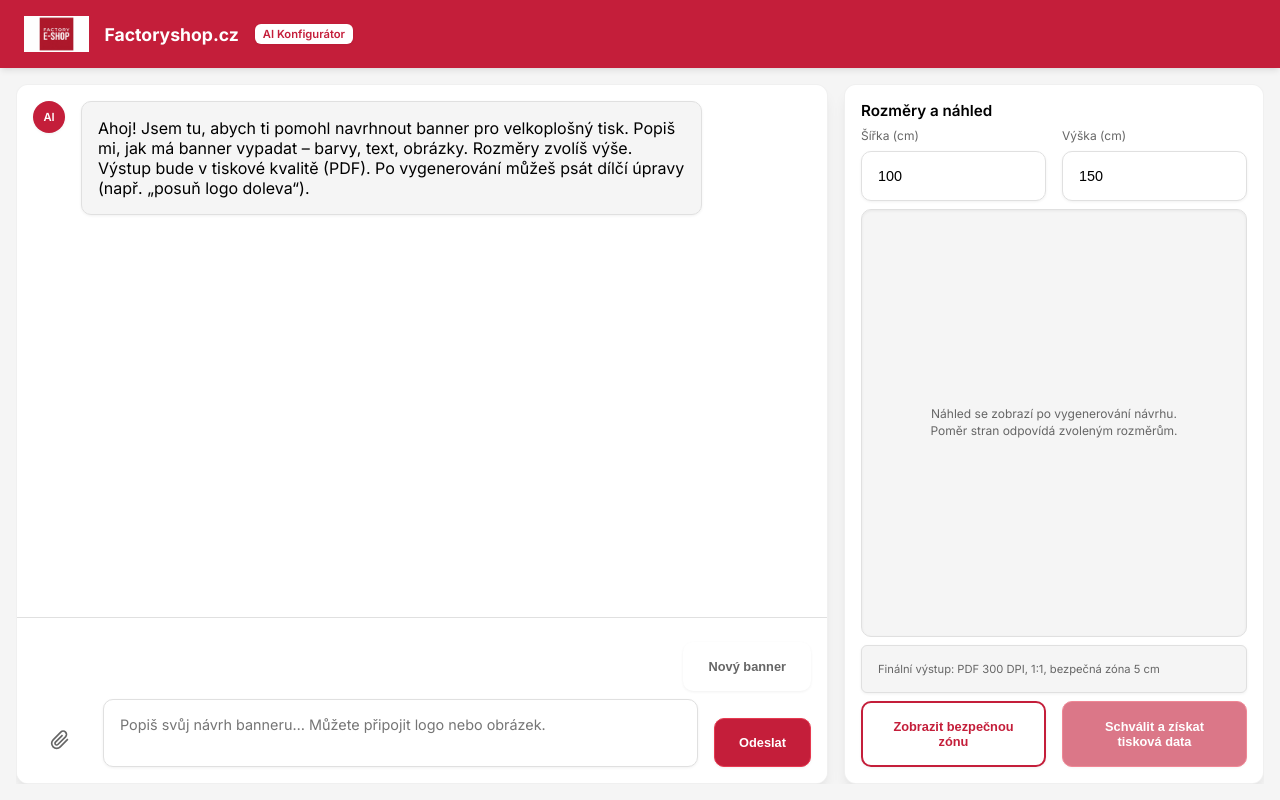
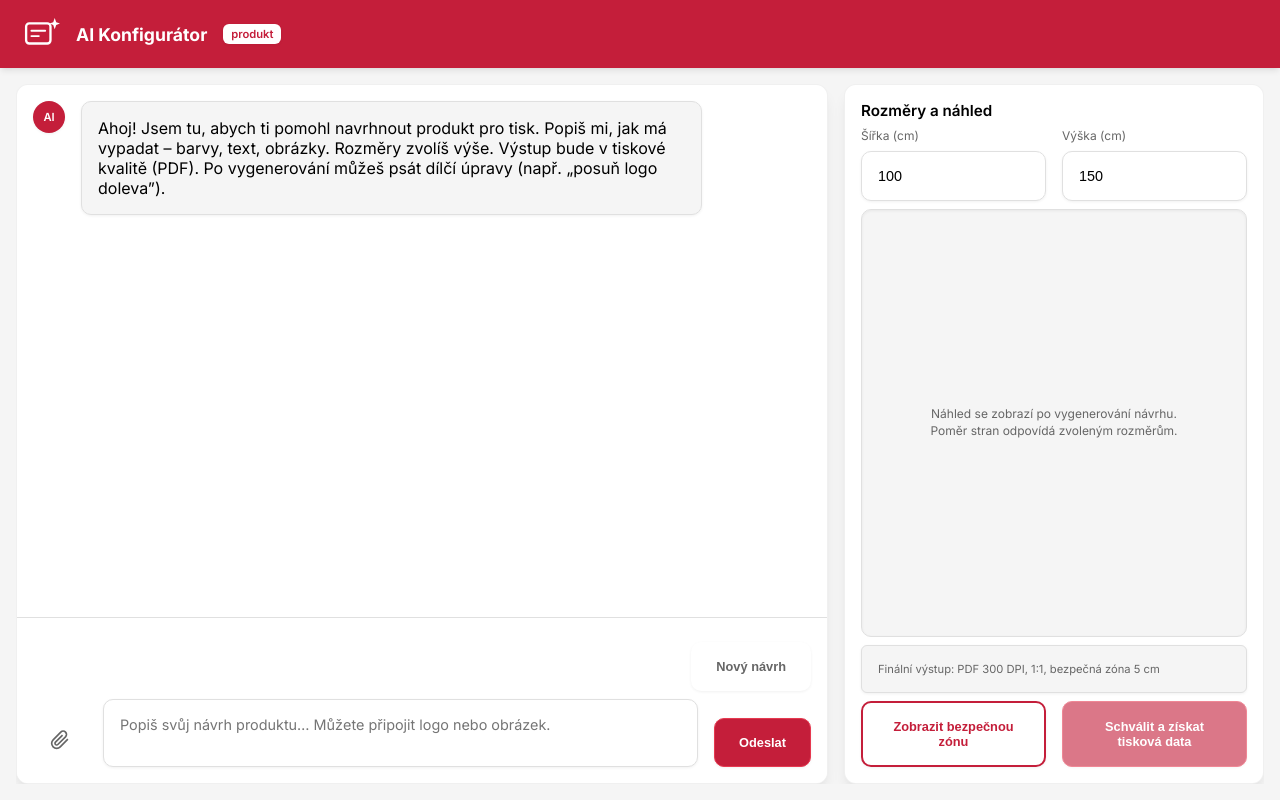
Before and after one commit to wojcik2020jakub-cyber/ai-konfigurator-factoryshop, a website: page public/index.html in a window 1280 px wide. Drawn offline with Linux system fonts and the light colour scheme.

Commit message:
ui: neutral branding – SVG logo, produkt instead of banner

```diff
--- a/public/app.js
+++ b/public/app.js
@@ -47,7 +47,7 @@ function getReturnToShopUrl() {
   return returnToShopUrl;
 }
 
-const DEFAULT_WELCOME = `Ahoj! Jsem tu, abych ti pomohl navrhnout banner pro velkoplošný tisk. Popiš mi, jak má banner vypadat – barvy, text, obrázky. Rozměry zvolíš výše. Výstup bude v tiskové kvalitě (PDF).`;
+const DEFAULT_WELCOME = `Ahoj! Jsem tu, abych ti pomohl navrhnout produkt pro tisk. Popiš mi, jak má vypadat – barvy, text, obrázky. Rozměry zvolíš výše. Výstup bude v tiskové kvalitě (PDF).`;
 
 let initialWelcomeHtml = '';
 function getInitialWelcomeHtml() {
--- a/public/index.html
+++ b/public/index.html
@@ -3,7 +3,7 @@
 <head>
   <meta charset="UTF-8">
   <meta name="viewport" content="width=device-width, initial-scale=1.0, viewport-fit=cover">
-  <title>AI Konfigurátor bannerů | Factoryshop.cz</title>
+  <title>AI Konfigurátor produktů</title>
   <link rel="preconnect" href="https://fonts.googleapis.com">
   <link rel="preconnect" href="https://fonts.gstatic.com" crossorigin>
   <link href="https://fonts.googleapis.com/css2?family=Inter:wght@400;500;600;700&display=swap" rel="stylesheet">
@@ -11,9 +11,14 @@
 </head>
 <body>
   <header class="header">
-    <img src="images/logo.png" alt="" class="header-logo-img">
-    <span class="header-logo">Factoryshop.cz</span>
-    <span class="header-badge">AI Konfigurátor</span>
+    <svg class="header-logo-img" width="34" height="34" viewBox="0 0 34 34" fill="none" xmlns="http://www.w3.org/2000/svg" aria-hidden="true">
+      <rect x="2" y="7" width="23" height="19" rx="3" stroke="white" stroke-width="2.2"/>
+      <line x1="7" y1="14" x2="20" y2="14" stroke="white" stroke-width="1.8" stroke-linecap="round"/>
+      <line x1="7" y1="19" x2="14" y2="19" stroke="white" stroke-width="1.8" stroke-linecap="round"/>
+      <path d="M29 2 L30.4 6 L34 7.2 L30.4 8.4 L29 12.4 L27.6 8.4 L24 7.2 L27.6 6 Z" fill="white"/>
+    </svg>
+    <span class="header-logo">AI Konfigurátor</span>
+    <span class="header-badge">produkt</span>
   </header>
   <main class="container">
     <div class="layout layout-stacked">
@@ -33,7 +38,7 @@
         </div>
         <div class="preview-area" id="previewArea">
           <span class="preview-placeholder" id="previewPlaceholder">Náhled se zobrazí po vygenerování návrhu.<br>Poměr stran odpovídá zvoleným rozměrům.</span>
-          <img class="preview-image" id="previewImage" alt="Náhled banneru" style="display: none;">
+          <img class="preview-image" id="previewImage" alt="Náhled produktu" style="display: none;">
           <div class="safe-zone-overlay" id="safeZoneOverlay" aria-hidden="true">
             <div class="safe-zone-frame" id="safeZoneFrame"></div>
           </div>
@@ -69,21 +74,21 @@
           <div class="msg msg-ai" data-role="ai">
             <div class="msg-avatar">AI</div>
             <div class="msg-content">
-              Ahoj! Jsem tu, abych ti pomohl navrhnout banner pro velkoplošný tisk. Popiš mi, jak má banner vypadat – barvy, text, obrázky. Rozměry zvolíš výše. Výstup bude v tiskové kvalitě (PDF). Po vygenerování můžeš psát dílčí úpravy (např. „posuň logo doleva“).
+              Ahoj! Jsem tu, abych ti pomohl navrhnout produkt pro tisk. Popiš mi, jak má vypadat – barvy, text, obrázky. Rozměry zvolíš výše. Výstup bude v tiskové kvalitě (PDF). Po vygenerování můžeš psát dílčí úpravy (např. „posuň logo doleva”).
             </div>
           </div>
         </div>
         <div class="chat-input-area">
           <div class="chat-attachment" id="chatAttachment"></div>
           <div class="chat-input-actions">
-            <button type="button" class="btn btn-new-banner" id="newBannerBtn" title="Zahájit nový banner od začátku">Nový banner</button>
+            <button type="button" class="btn btn-new-banner" id="newBannerBtn" title="Zahájit nový návrh od začátku">Nový návrh</button>
           </div>
           <div class="chat-input-wrap">
             <label class="btn-attach" for="fileInput" title="Připojit soubor (logo, obrázek)">
               <svg width="20" height="20" viewBox="0 0 24 24" fill="none" stroke="currentColor" stroke-width="2"><path d="M21.44 11.05l-9.19 9.19a6 6 0 0 1-8.49-8.49l9.19-9.19a4 4 0 0 1 5.66 5.66l-9.2 9.19a2 2 0 0 1-2.83-2.83l8.49-8.48"/></svg>
             </label>
             <input type="file" id="fileInput" accept="image/png,image/jpeg,image/jpg,image/webp" class="hidden">
-            <textarea class="chat-input" id="chatInput" placeholder="Popiš svůj návrh banneru… Můžete připojit logo nebo obrázek." rows="2"></textarea>
+            <textarea class="chat-input" id="chatInput" placeholder="Popiš svůj návrh produktu… Můžete připojit logo nebo obrázek." rows="2"></textarea>
             <button class="btn btn-primary" id="sendBtn">Odeslat</button>
           </div>
         </div>
@@ -103,7 +108,7 @@
     <div class="return-modal-backdrop"></div>
     <div class="return-modal-content" role="dialog" aria-labelledby="returnModalTitle">
       <h3 class="return-modal-title" id="returnModalTitle"></h3>
-      <p class="return-modal-question">Chcete se vrátit zpět do obchodu Factoryshop.cz?</p>
+      <p class="return-modal-question">Chcete se vrátit zpět do obchodu?</p>
       <div class="return-modal-actions">
         <button type="button" class="btn btn-primary" id="returnModalYes">Ano</button>
         <button type="button" class="btn btn-secondary" id="returnModalNo">Ne</button>
```
